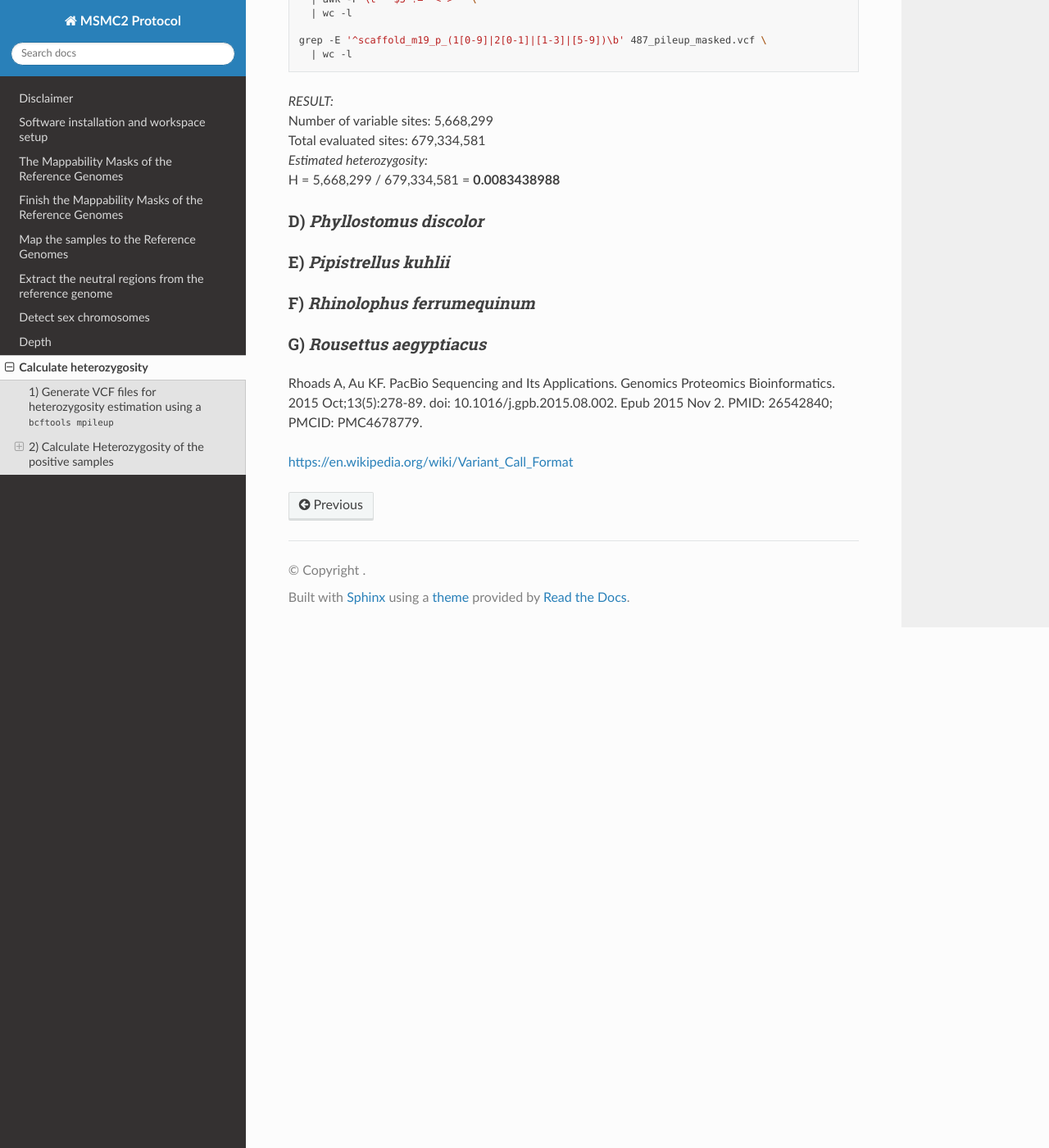
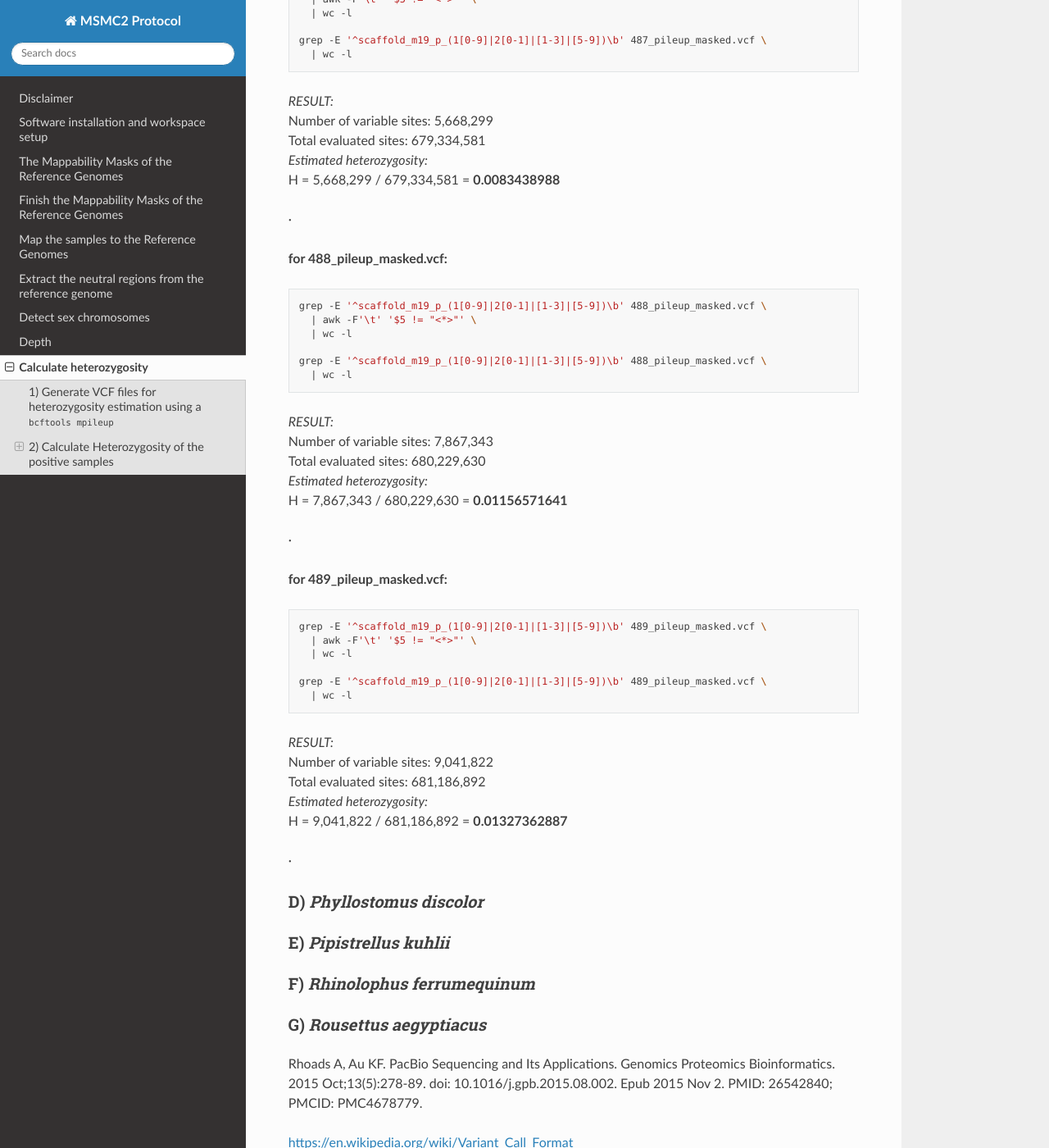
Before and after one commit to hoyosmanuel/MSMC2-Protocol, a Sphinx documentation site: the page built from docs/source/08_Data_Processing_7.rst, in a window 1280 px wide and 1400 px high, scrolled down 5736 px. Shown: the whole window at 82% size. Built offline with Sphinx 7.4.7 and the Read the Docs theme 3.1.0, drawn with Linux system fonts in a browser that asks for light colours.

Commit message:
Update 08_Data_Processing_7.rst

```diff
--- a/docs/source/08_Data_Processing_7.rst
+++ b/docs/source/08_Data_Processing_7.rst
@@ -285,8 +285,43 @@
 | Total evaluated sites: 679,334,581
 | *Estimated heterozygosity:*
 | H = 5,668,299 / 679,334,581 = **0.0083438988**
+·
 
+**for 488_pileup_masked.vcf:**
 
+.. code-block:: bash
+
+   grep -E '^scaffold_m19_p_(1[0-9]|2[0-1]|[1-3]|[5-9])\b' 488_pileup_masked.vcf \
+     | awk -F'\t' '$5 != "<*>"' \
+     | wc -l
+
+   grep -E '^scaffold_m19_p_(1[0-9]|2[0-1]|[1-3]|[5-9])\b' 488_pileup_masked.vcf \
+     | wc -l
+
+| *RESULT:*
+| Number of variable sites: 7,867,343
+| Total evaluated sites: 680,229,630
+| *Estimated heterozygosity:*
+| H = 7,867,343 / 680,229,630 = **0.01156571641**
+·
+
+**for 489_pileup_masked.vcf:**
+
+.. code-block:: bash
+
+   grep -E '^scaffold_m19_p_(1[0-9]|2[0-1]|[1-3]|[5-9])\b' 489_pileup_masked.vcf \
+     | awk -F'\t' '$5 != "<*>"' \
+     | wc -l
+
+   grep -E '^scaffold_m19_p_(1[0-9]|2[0-1]|[1-3]|[5-9])\b' 489_pileup_masked.vcf \
+     | wc -l
+
+| *RESULT:*
+| Number of variable sites: 9,041,822
+| Total evaluated sites: 681,186,892
+| *Estimated heterozygosity:*
+| H = 9,041,822 / 681,186,892 = **0.01327362887**
+·
 
 
 
```
